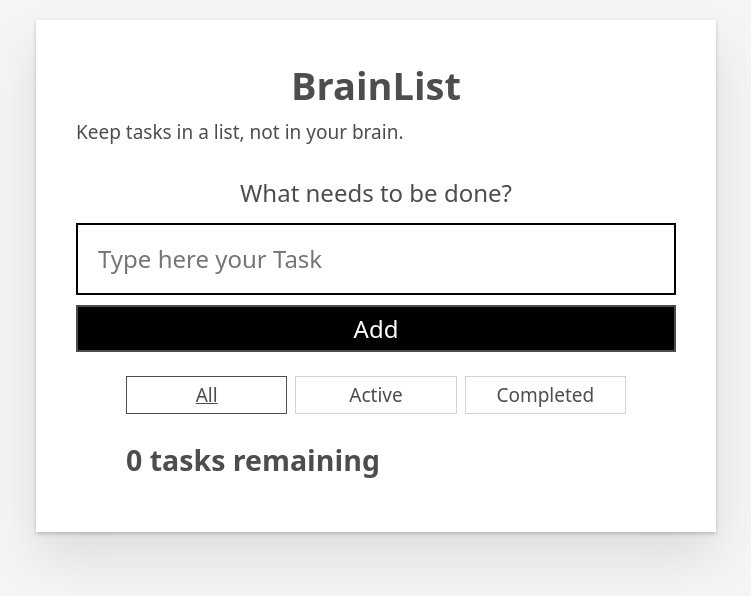
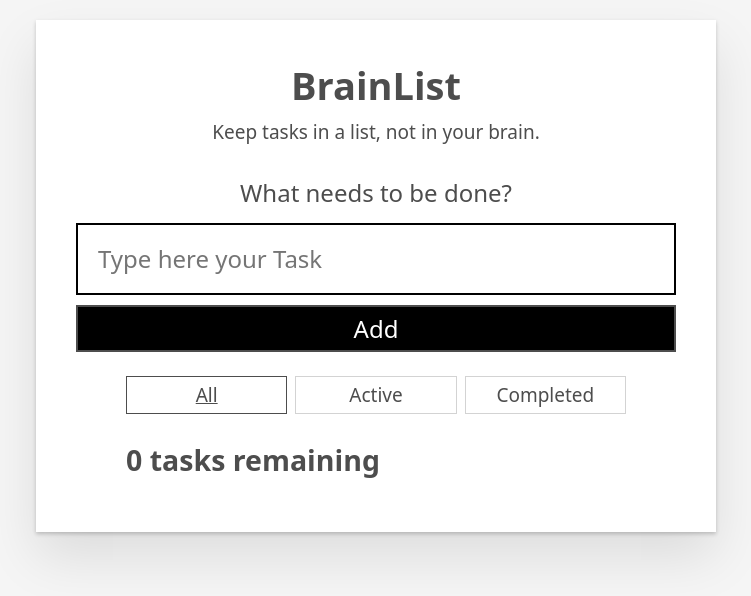
Before and after one commit to GeoX23/todo_app, a React (Create React App) app: page / in a window 1280 px wide. Shown: the top 596 px of the page, without its empty margins (264-1015 px from the left). Built offline with nearby package versions, Linux system fonts and the light colour scheme.

Commit message:
Added CSS for Subtitle

```diff
--- a/src/index.css
+++ b/src/index.css
@@ -21,6 +21,14 @@ ul {
   list-style: none;
   padding: 0;
 }
+
+#subTitle {
+  margin: auto;
+  position: relative;
+  display: block;
+  text-align: center;
+}
+
 button {
   border: none;
   margin: 0;
```
